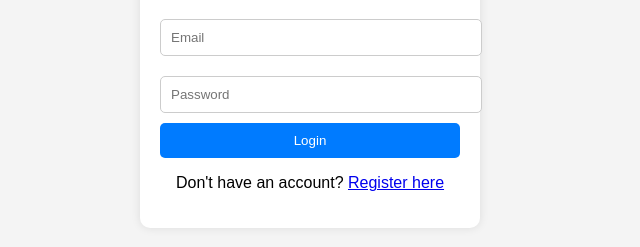
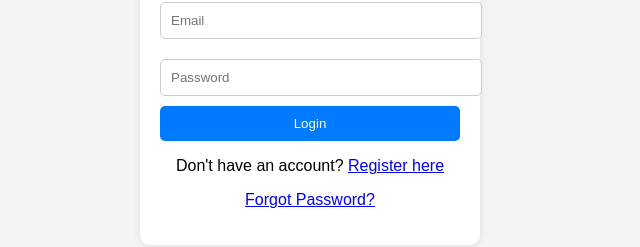
Before and after one commit to agautam-27/agautam-27-ai-attendance-system-term-project-4537, a plain HTML site: page frontend/index.html in a window 1280 px wide. Shown: the part 333-580 px from the top of the page, without its empty margins (330-970 px from the left). Drawn offline with Linux system fonts and the light colour scheme.

Commit message:
addded the forgot password button

```diff
--- a/frontend/index.html
+++ b/frontend/index.html
@@ -15,6 +15,8 @@
             <button type="submit">Login</button>
         </form>
         <p>Don't have an account? <a href="#" id="show-register">Register here</a></p>
+        <p><a href="#" id="forgot-password-link">Forgot Password?</a></p>
+
     </div>
 
     <div class="container hidden" id="register-container">
```
